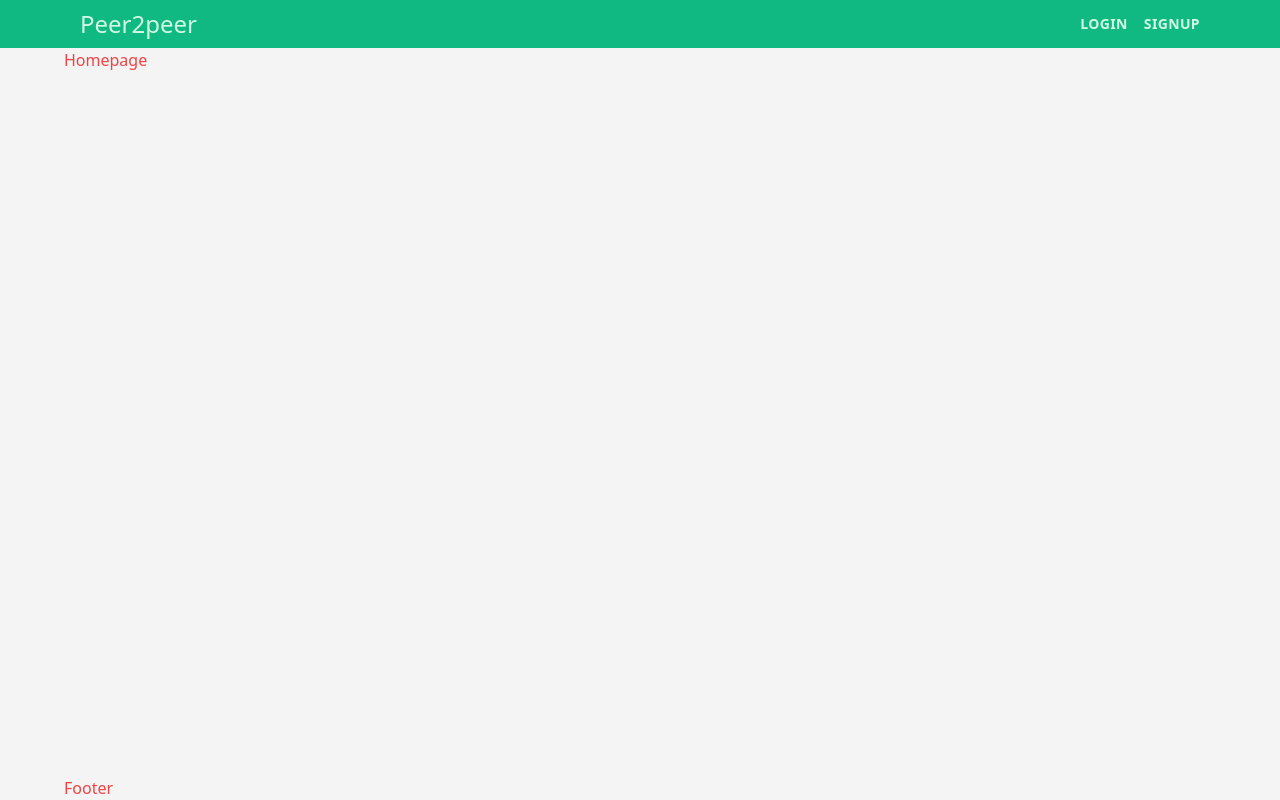
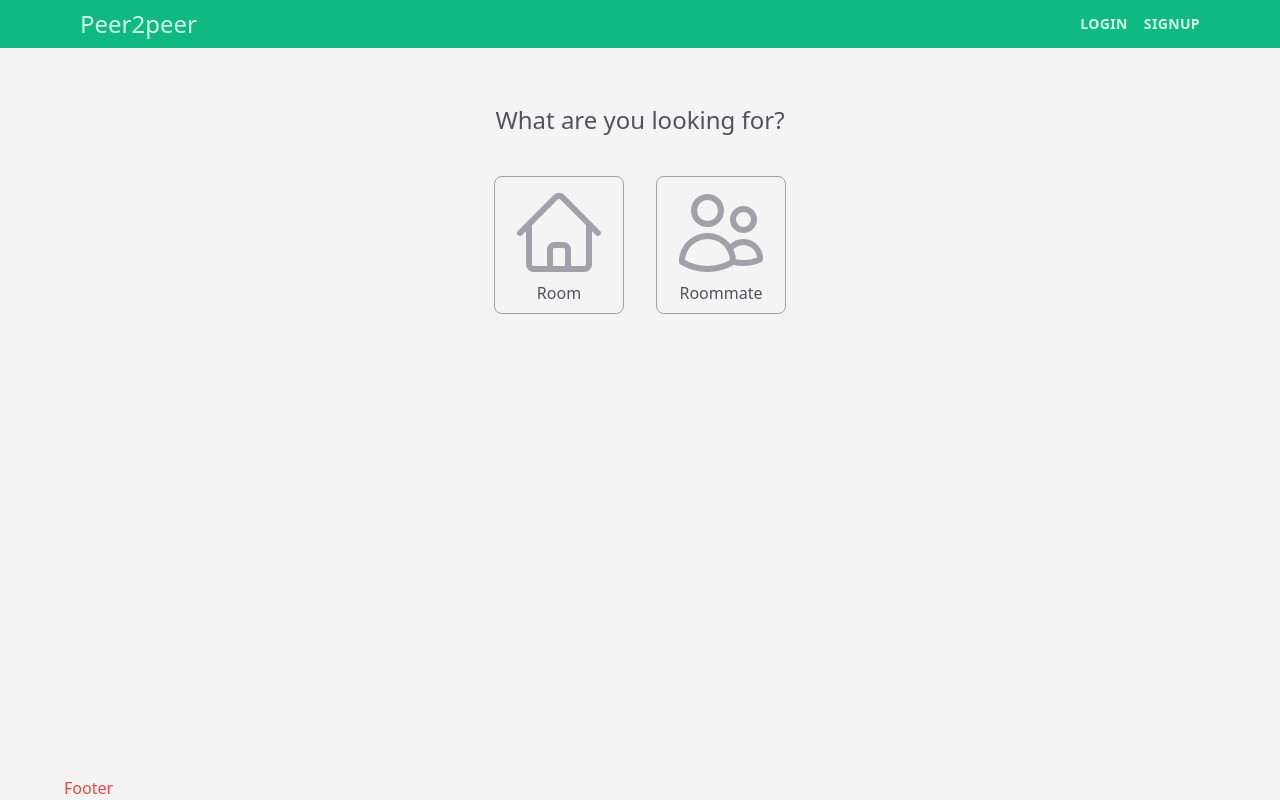
Before and after one commit to yashlohia100/peer2peer-react, a React (Vite) app: page / in a window 1280 px wide. Built offline with nearby package versions, Linux system fonts and the light colour scheme.

Commit message:
Create 'Homepage'

```diff
--- a/src/ui/Homepage.jsx
+++ b/src/ui/Homepage.jsx
@@ -1,3 +1,17 @@
+import { HiOutlineHome, HiOutlineUsers } from 'react-icons/hi2';
+import IconBox from './IconBox';
+
 export default function Homepage() {
-  return <div>Homepage</div>;
+  return (
+    <div className="px-4 py-2">
+      <h2 className="mt-12 text-center text-2xl font-medium text-zinc-600">
+        What are you looking for?
+      </h2>
+
+      <div className="mt-10 flex items-center justify-center gap-6 pb-8 md:gap-8">
+        <IconBox icon={<HiOutlineHome />} text="Room" />
+        <IconBox icon={<HiOutlineUsers />} text="Roommate" />
+      </div>
+    </div>
+  );
 }
```
